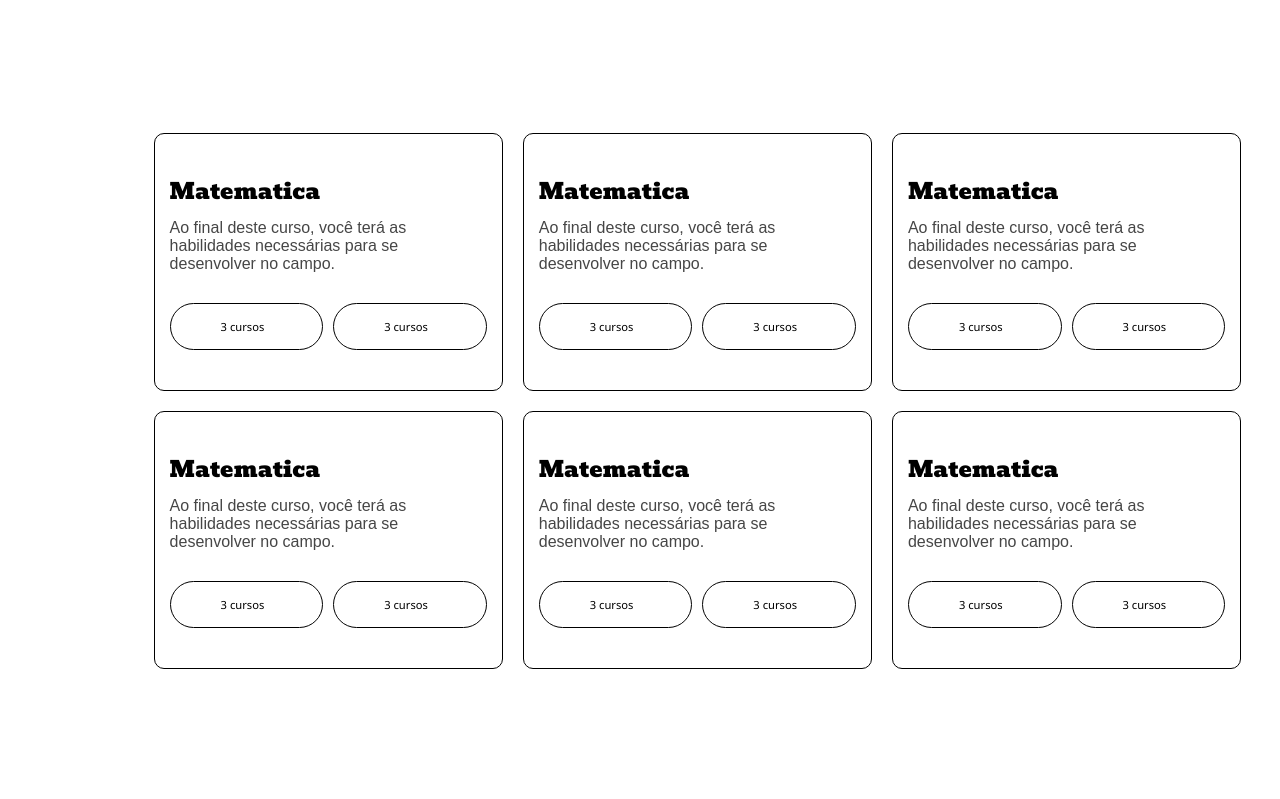
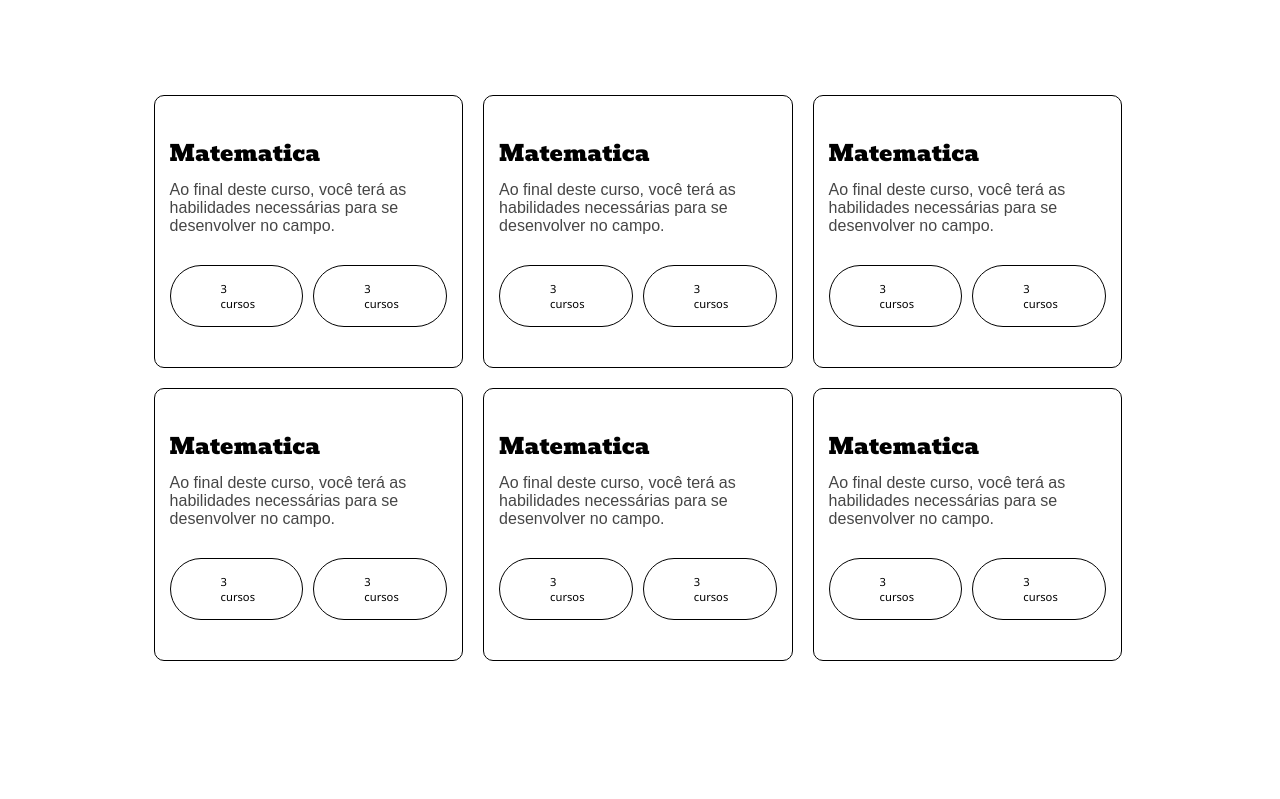
Before and after one commit to LucasUltremare/INU, a PHP site: page /inicio.html in a window 1280 px wide; the page is wider, and only the part inside the window is pictured. Shown: the part 681-1480 px from the top of that part. Run offline with PHP 8.4, Linux system fonts and the light colour scheme; grey boxes are pictures that could not be loaded.

Commit message:
Update inicio.css

```diff
--- a/inicio.css
+++ b/inicio.css
@@ -257,12 +257,10 @@ a.cabecalhoMenuBotao:hover,a.cabecalhoMenuBotao:active{
 
 .terceiroConteudo{
 
-    padding: 10%;
+    padding: 7%;
     padding-left: 12%;
     padding-right: 10%;
-    width: 1500px;
-    max-width: 110%;
-    min-width: 90%;
+    width: 100%;
     padding-block-end:150px ;
 }
 .conteudo3{
```
